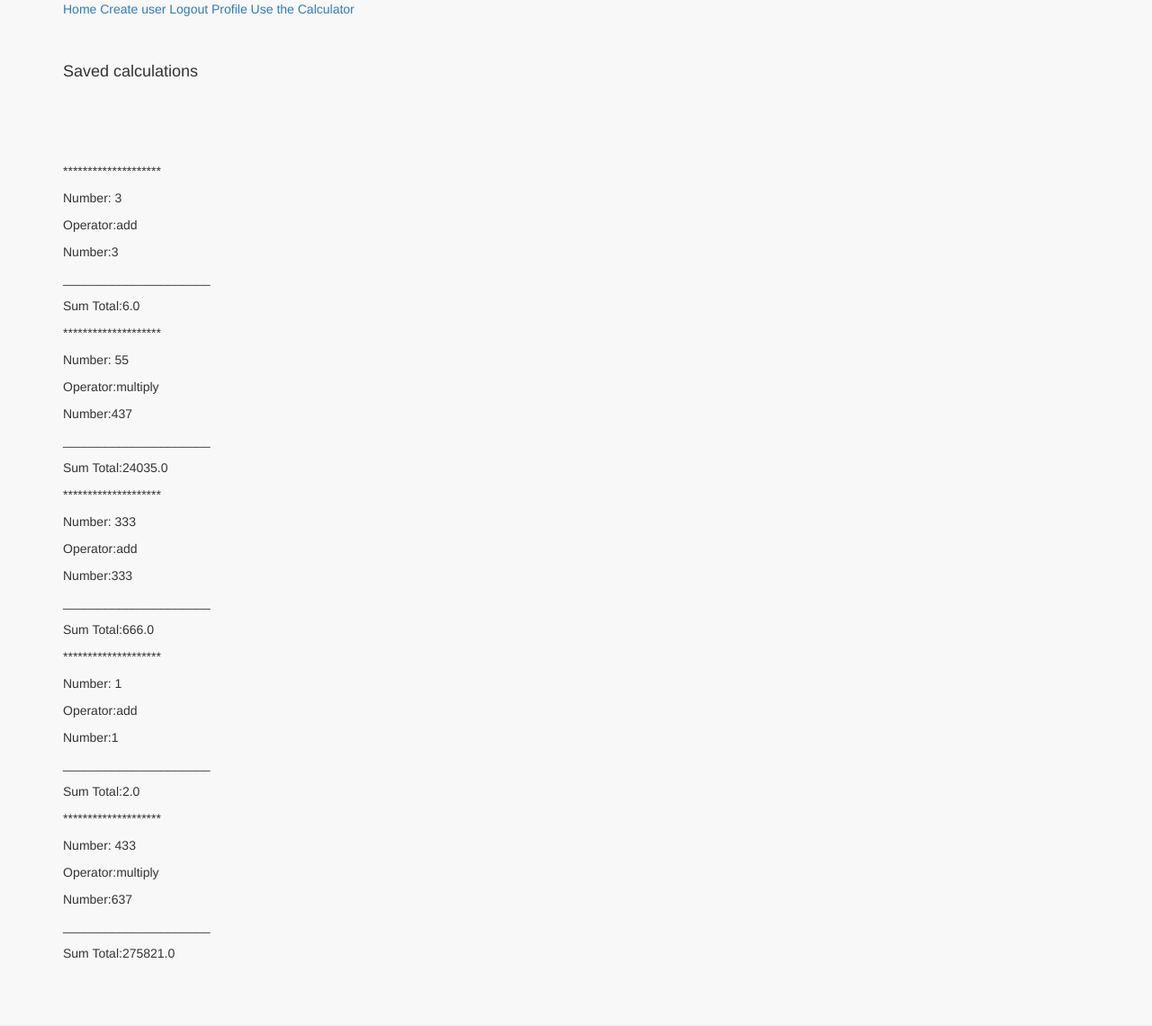
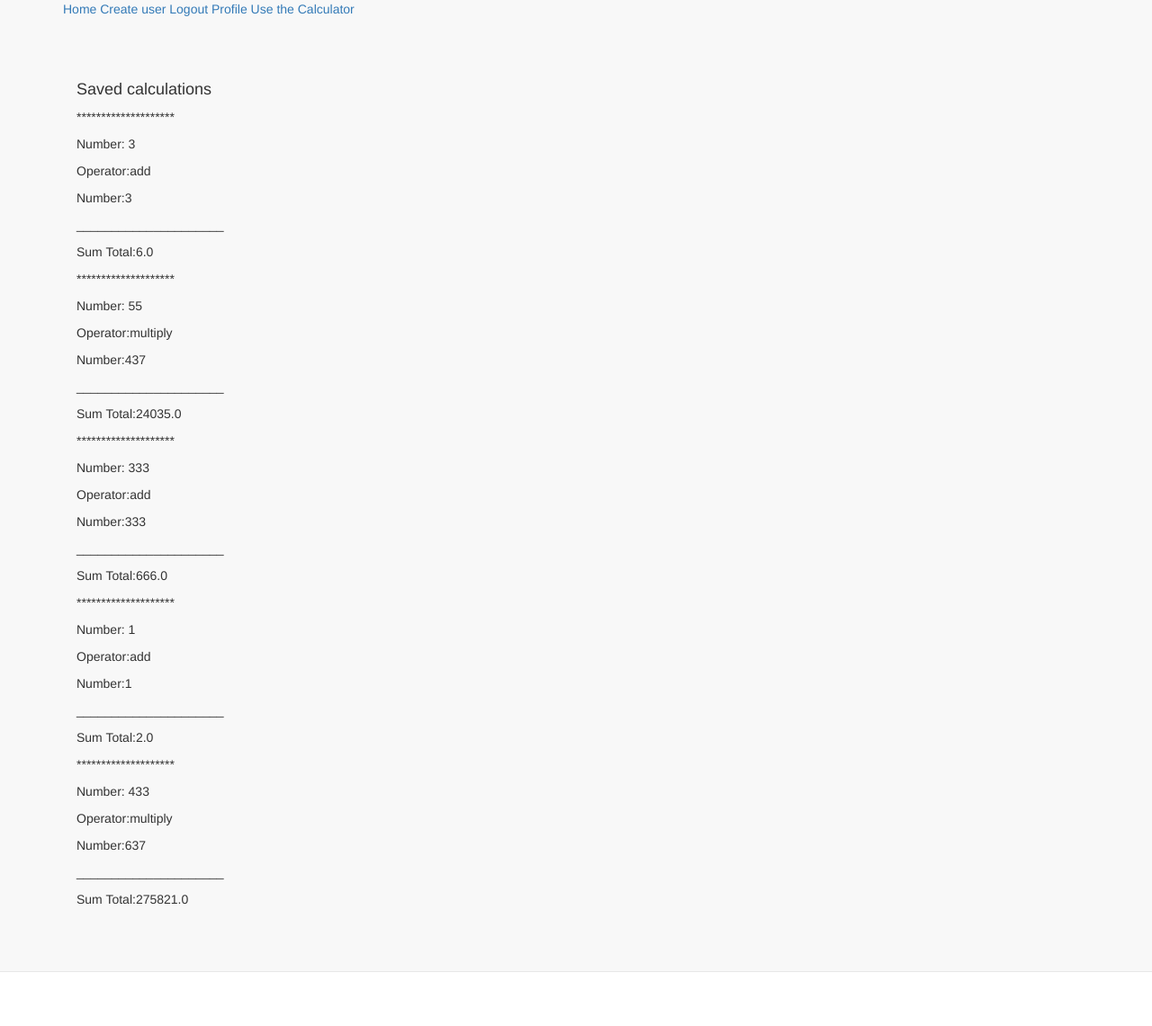
Before and after one commit to chucklapress/calculator_masses, a Django app: a page that uses templates/base.html in a window 1280 px wide. Shown: the whole page at 90% size. Run offline with Django 3.2, Linux system fonts and the light colour scheme; a user stored in the database is signed in; data comes from the database, SQL or seed files in the repository; both versions use the stored data as it was after the commit; some libraries are stand-ins or nearby versions.

Commit message:
cleaning up

```diff
--- a/templates/base.html
+++ b/templates/base.html
@@ -8,21 +8,23 @@
     <title>Welcome</title>
     <link rel = "stylesheet" href ={% static "calcapp/css/bootstrap.css"%}>
 </head>
-<body><nav class="navbar navbar-default navbar-fixed-top">
+<nav class="navbar navbar-default navbar-fixed-top">
       <div class="container">
             <a href="{% url 'index_view' %}">Home</a>
             <a href="{% url 'user_create_view' %}">Create user</a>
             <a href="{%url 'logout_view'%}?next=/">Logout</a>
             <a href="{%url 'profile_view'%}">Profile</a>
             <a href="{% url 'app_view'%}">Use the Calculator</a>
-
+      </div>
+<body>
+  <div class="container">
     {% block content %}
 
     {% endblock %}
-</div>
 <br>
 <br>
 <br>
+</div>
 
 </body>
 </html>
--- a/templates/profiles.html
+++ b/templates/profiles.html
@@ -1,15 +1,11 @@
 {% extends 'base.html' %}
-
+{% load staticfiles %}
 {% block content %}
-
+<div class="container">
 <br>
 <br>
 <br>
 <h4>Saved calculations</h4>
-<br>
-<br>
-<br>
-<br>
 {% for item in save_calc %}
 <p>********************</p>
 <p>Number: {{ item.left }}</p>
@@ -18,7 +14,7 @@
 <p>_____________________</p>
 <p>Sum Total:{{item.total}}
 {% endfor %}
-
+</div>
 
 
 
```
Also changed, not shown: calcapp/views.py (+4 -3 lines), db.sqlite3, 1 other file.
